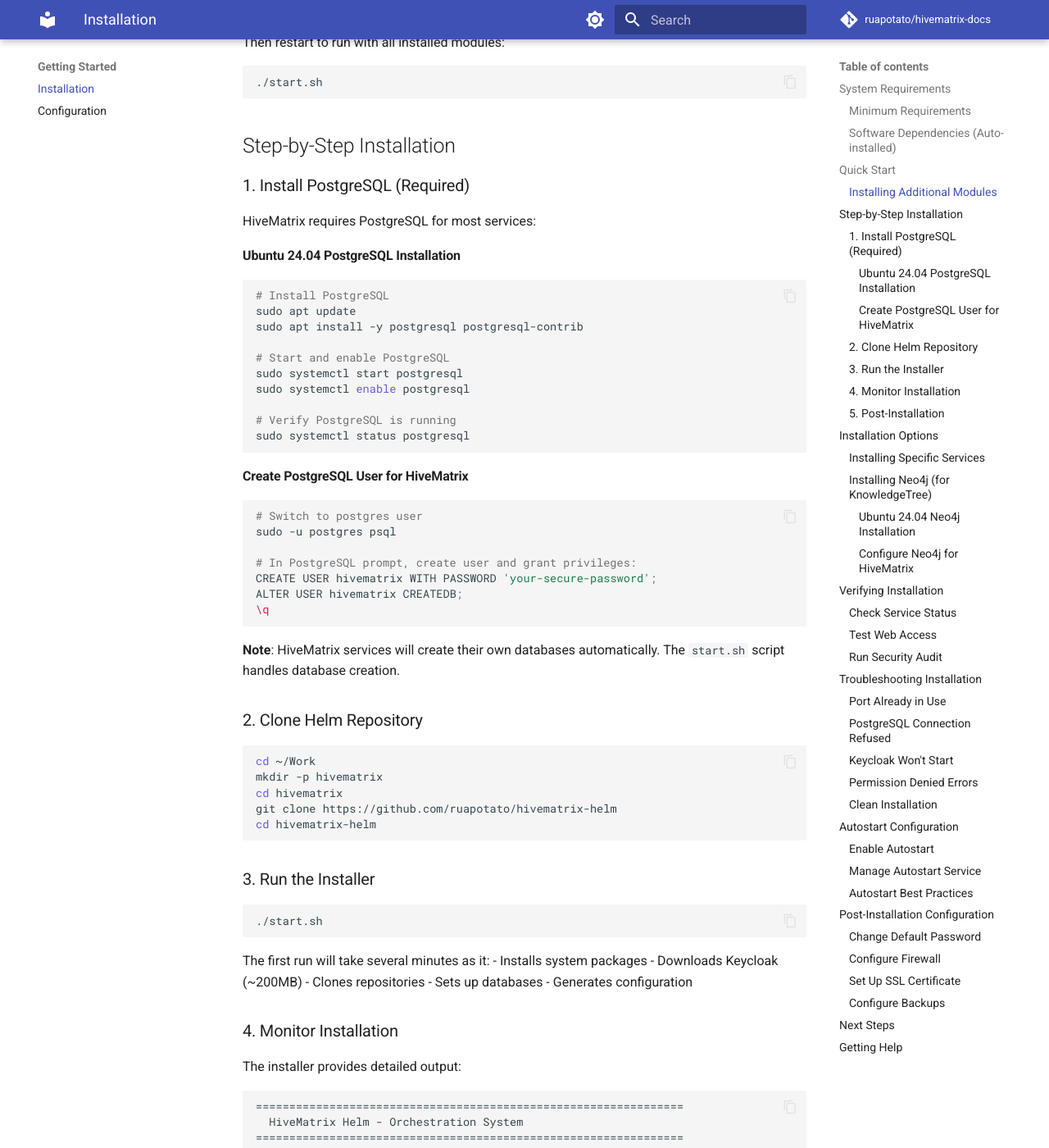
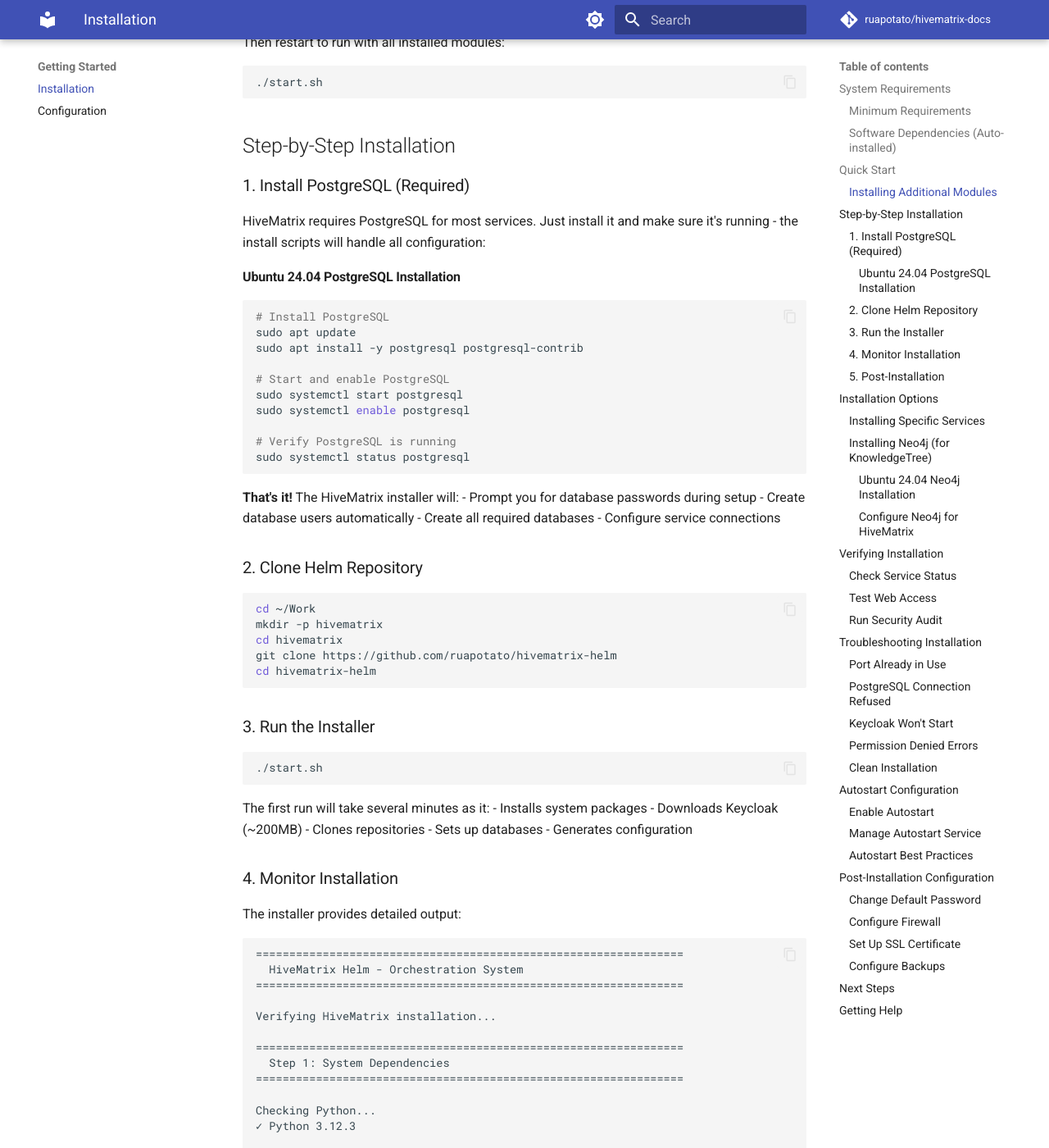
Before and after one commit to ruapotato/hivematrix-docs, an MkDocs documentation site: the page built from docs/installation.md, in a window 1280 px wide and 1400 px high, scrolled down 1762 px. Shown: the whole window at 82% size. Built offline with MkDocs 1.6.1 and Material for MkDocs 9.7.7, drawn with Linux system fonts in a browser that asks for light colours; comment, search, counter and statistics services are not loaded.

Commit message:
Simplify PostgreSQL setup instructions
- Removed manual user creation steps (installer handles this)
- Just need PostgreSQL installed and running
- Installer prompts for passwords and does all configuration
- Made instructions clearer and less intimidating

🤖 Generated with [Claude Code](https://claude.com/claude-code)

Co-Authored-By: Claude <noreply@anthropic.com>

````diff
--- a/docs/installation.md
+++ b/docs/installation.md
@@ -73,7 +73,7 @@ Then restart to run with all installed modules:
 
 ### 1. Install PostgreSQL (Required)
 
-HiveMatrix requires PostgreSQL for most services:
+HiveMatrix requires PostgreSQL for most services. Just install it and make sure it's running - the install scripts will handle all configuration:
 
 #### Ubuntu 24.04 PostgreSQL Installation
 
@@ -90,19 +90,11 @@ sudo systemctl enable postgresql
 sudo systemctl status postgresql
 ```
 
-#### Create PostgreSQL User for HiveMatrix
-
-```bash
-# Switch to postgres user
-sudo -u postgres psql
-
-# In PostgreSQL prompt, create user and grant privileges:
-CREATE USER hivematrix WITH PASSWORD 'your-secure-password';
-ALTER USER hivematrix CREATEDB;
-\q
-```
-
-**Note**: HiveMatrix services will create their own databases automatically. The `start.sh` script handles database creation.
+**That's it!** The HiveMatrix installer will:
+- Prompt you for database passwords during setup
+- Create database users automatically
+- Create all required databases
+- Configure service connections
 
 ### 2. Clone Helm Repository
 
````
